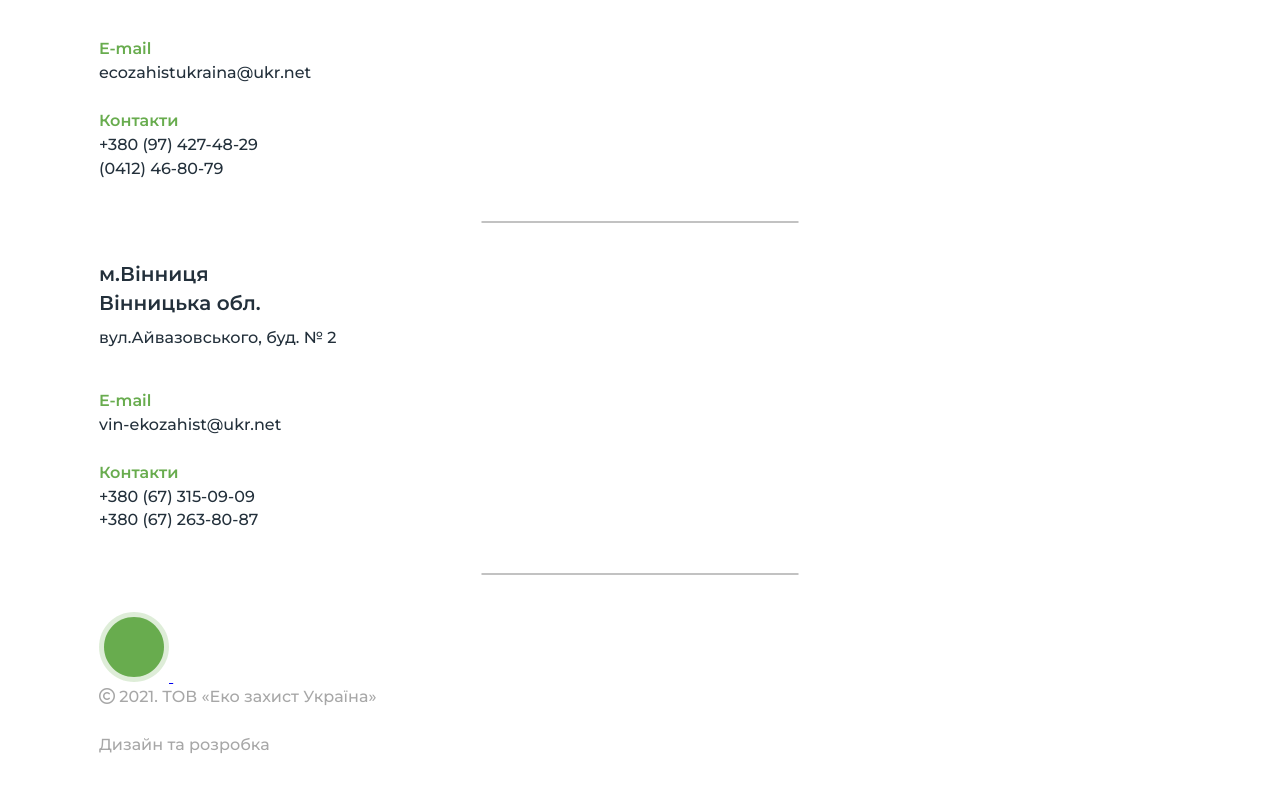
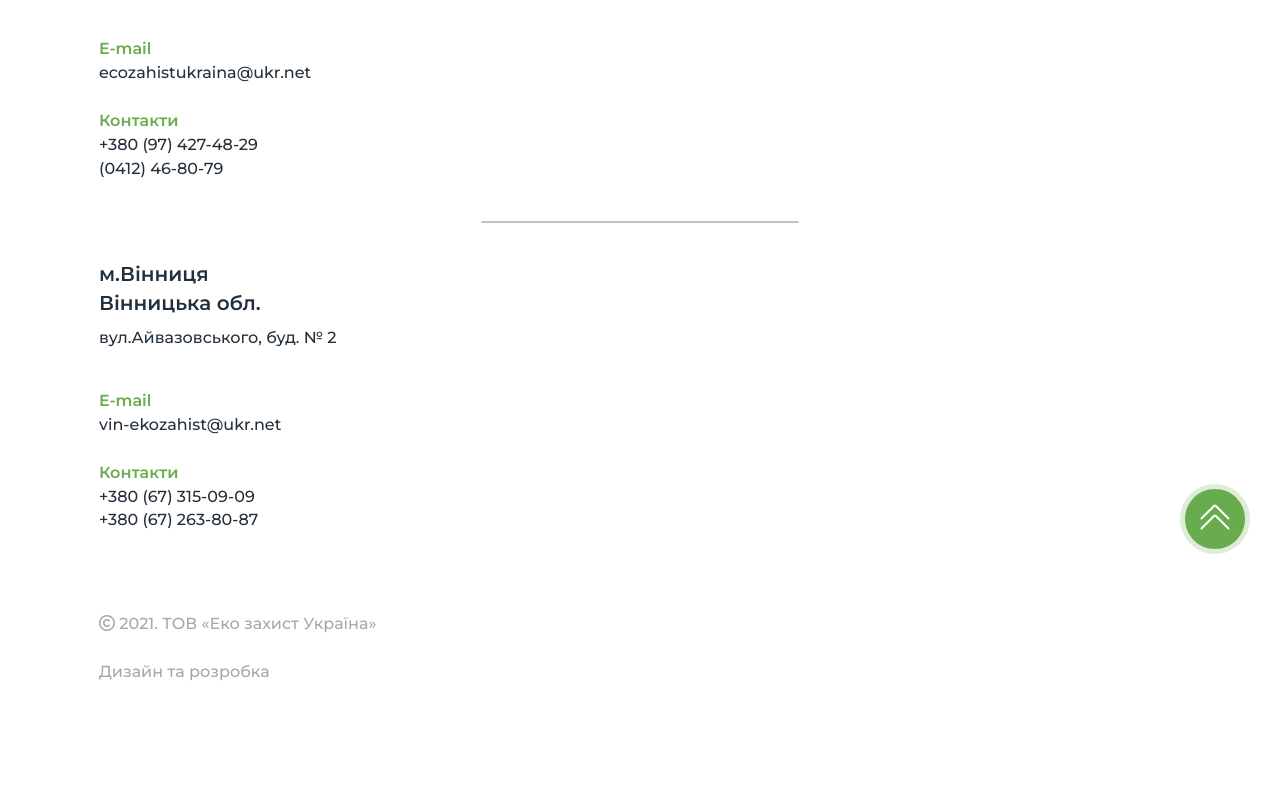
Before and after one commit to reyz1337/Eco_protection, a plain HTML site: page index.html in a window 1280 px wide. Shown: the part 6522-7314 px from the top of the page. After the commit the page ends 7261 px from the top, so only its background shows below. Drawn offline with Linux system fonts and the light colour scheme.

Commit message:
button footer

```diff
--- a/index.html
+++ b/index.html
@@ -333,8 +333,9 @@
             </ul>
             <div class="button-top">
                 <a href="#">
-                    <img src="img/circle.svg" alt="circle">
-                    <img src="img/arrow.svg" alt="arrow">
+                    <img src="img/circle.svg" alt="circle" class="circle">
+                    <img src="img/arrow.svg" alt="arrow" class="arrow">
+                    <img src="img/arrow.svg" alt="arrow" class="arrow">
                 </a>
             </div>
             <div class="footer-subtitle">
--- a/sass/layouts/layout_000/_footer.scss
+++ b/sass/layouts/layout_000/_footer.scss
@@ -1,5 +1,6 @@
 .footer {
     font-family: $font;
+    position: relative;
     .container {
         padding: 55px 59px 55px;
     }
@@ -63,6 +64,26 @@
             transform: translateX(-50%);
             top: 115%;
         }
+        &__item:last-of-type::after {
+            display: none;
+        }
+    }
+    .button-top {
+        position: absolute;
+        right: 30px;
+        top: 1050px;
+        .arrow {
+            left: 0;
+            position: absolute;
+            top: 20px;
+            transform: translateX(20px);
+        }
+        .arrow:last-of-type {
+            left: 0;
+            position: absolute;
+            top: 30px;
+            transform: translateX(20px);
+        }
     }
     .footer-subtitle {
         &__text {
```
Also changed, not shown: css/style.css, 1 other file.
